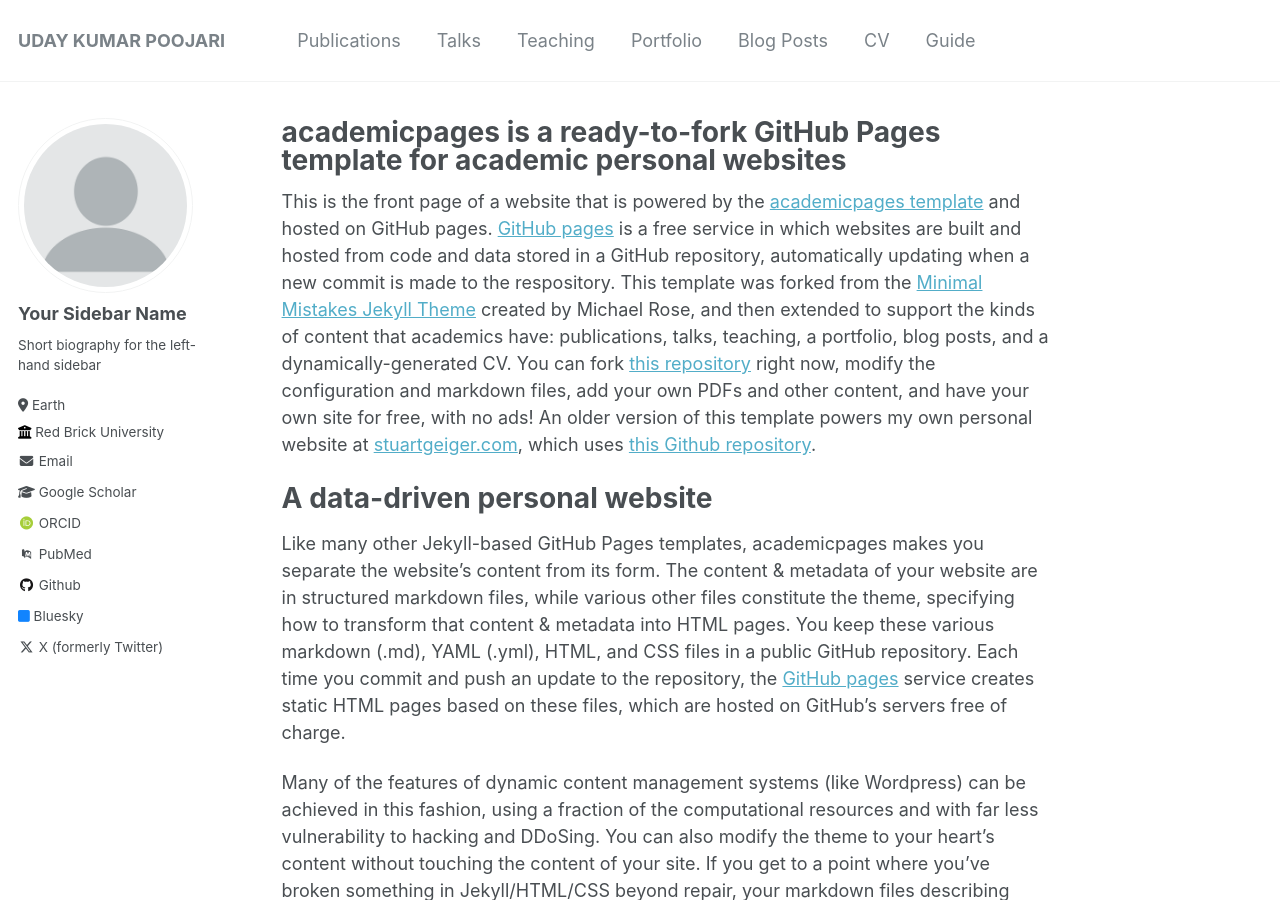
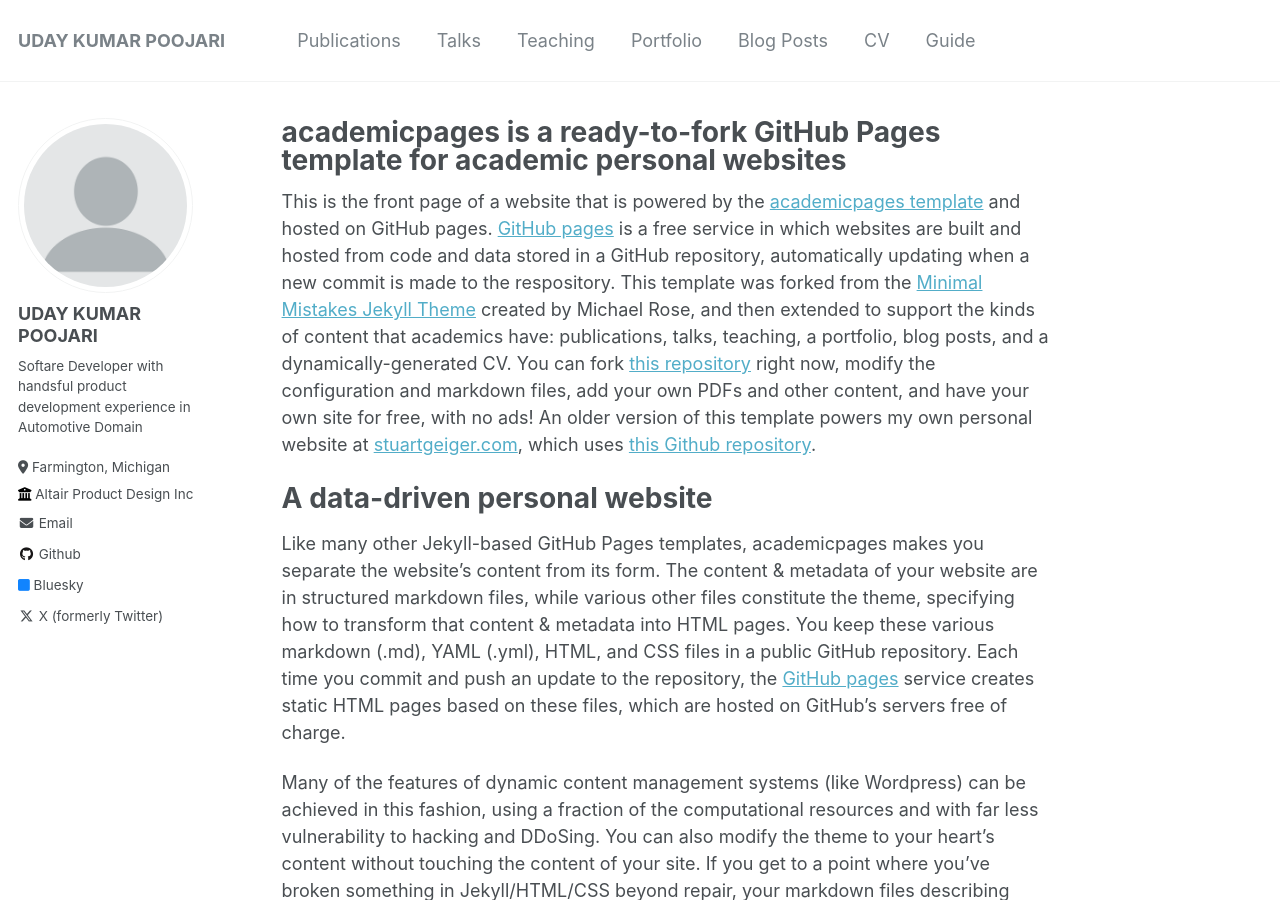
Before and after one commit to udaypoojari/udaykumarpoojari.github.io, a Jekyll site: the page built from _pages/about.md, in a window 1280 px wide and 900 px high. Built offline with Jekyll 4.4.1, drawn with Linux system fonts in a browser that asks for light colours; some web fonts are replaced.

Commit message:
change intro page

```diff
--- a/_config.yml
+++ b/_config.yml
@@ -11,7 +11,7 @@ title                    : "UDAY KUMAR POOJARI"
 title_separator          : "-"
 name                     : &name "UDAY KUMAR POOJARI"
 description              : &description "Softare Developer with handsful product development experience in Automotive Domain"
-url                      : https://academicpages.github.io # the base hostname & protocol for your site e.g. "https://mmistakes.github.io"
+url                      : https://udaypoojari.github.io # the base hostname & protocol for your site e.g. "https://mmistakes.github.io"
 baseurl                  : "" # the subpath of your site, e.g. "/blog"
 repository               : "udaypoojari/udaykumarpoojari.github.io"
 
@@ -21,21 +21,15 @@ repository               : "udaypoojari/udaykumarpoojari.github.io"
 author:
   # Biographic information
   avatar           : "profile.png"
-  name             : "Your Sidebar Name"
+  name             : "UDAY KUMAR POOJARI"
   pronouns         : # example: "she/her"
-  bio              : "Short biography for the left-hand sidebar"
-  location         : "Earth"
-  employer         : "Red Brick University"
+  bio              : "Softare Developer with handsful product development experience in Automotive Domain"
+  location         : "Farmington, Michigan"
+  employer         : "Altair Product Design Inc"
   uri              : # URL
-  email            : "none@example.org"
+  email            : "udaykumar405@gmail.com"
 
-  # Academic websites
-  arxiv            : # URL - Update with the correct link to your profile
-  googlescholar    : "https://scholar.google.com/citations?user=PS_CX0AAAAAJ"
-  impactstory      : # URL
-  orcid            : "http://orcid.org/yourorcidurl"
-  pubmed           : "https://www.ncbi.nlm.nih.gov/pubmed/?term=john+snow"
-  researchgate     : # URL
+
 
   # Repositories and software development
   bitbucket        : # Username - Update with your username on the site
```
